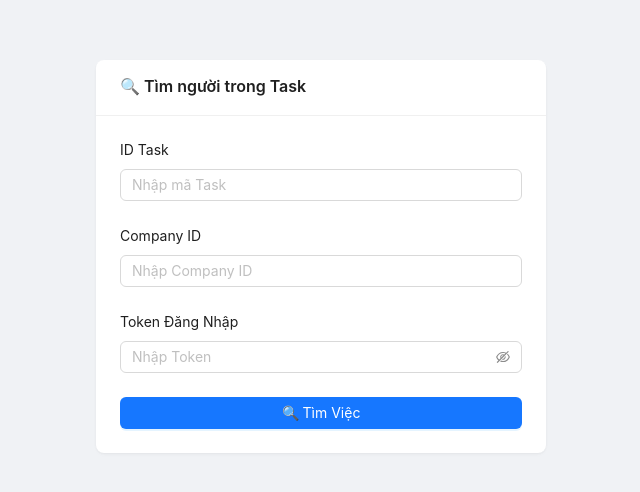
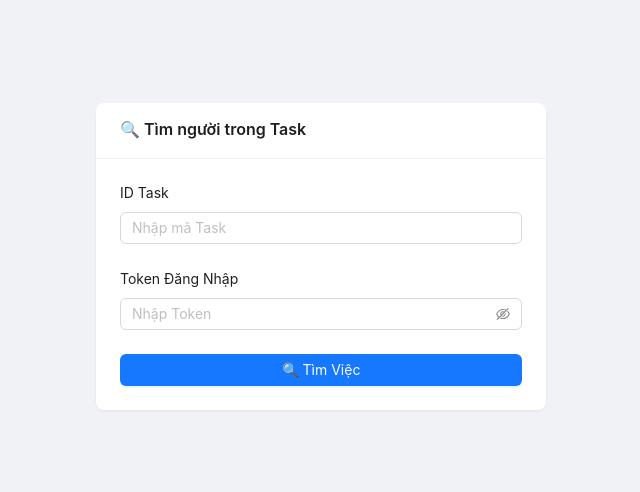
Before and after one commit to NguyenChien0311/Cosy-task-auto, a React (Create React App) app: page / in a window 1280 px wide. Shown: the part 144-636 px from the top of the page, without its empty margins (319-959 px from the left). Built offline with nearby package versions, Linux system fonts and the light colour scheme.

Commit message:
Initial commit - upload React project

```diff
--- a/src/App.js
+++ b/src/App.js
@@ -79,9 +79,7 @@ const App = () => {
             <Input placeholder="Nhập mã Task" />
           </Form.Item>
 
-          <Form.Item name="companyId" label="Company ID">
-            <Input placeholder="Nhập Company ID" />
-          </Form.Item>
+
 
           <Form.Item name="token" label="Token Đăng Nhập">
             <Input.Password placeholder="Nhập Token" />
```
